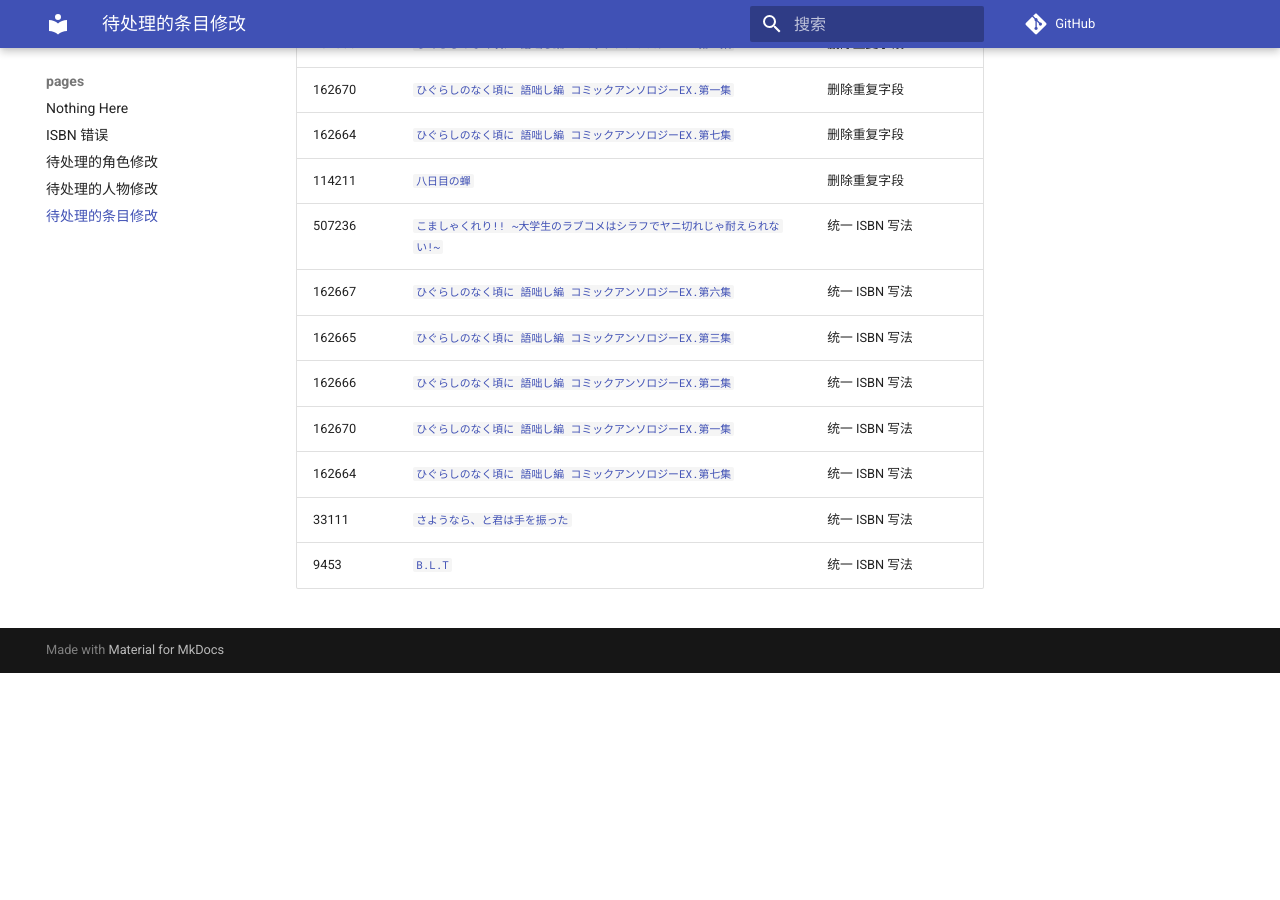
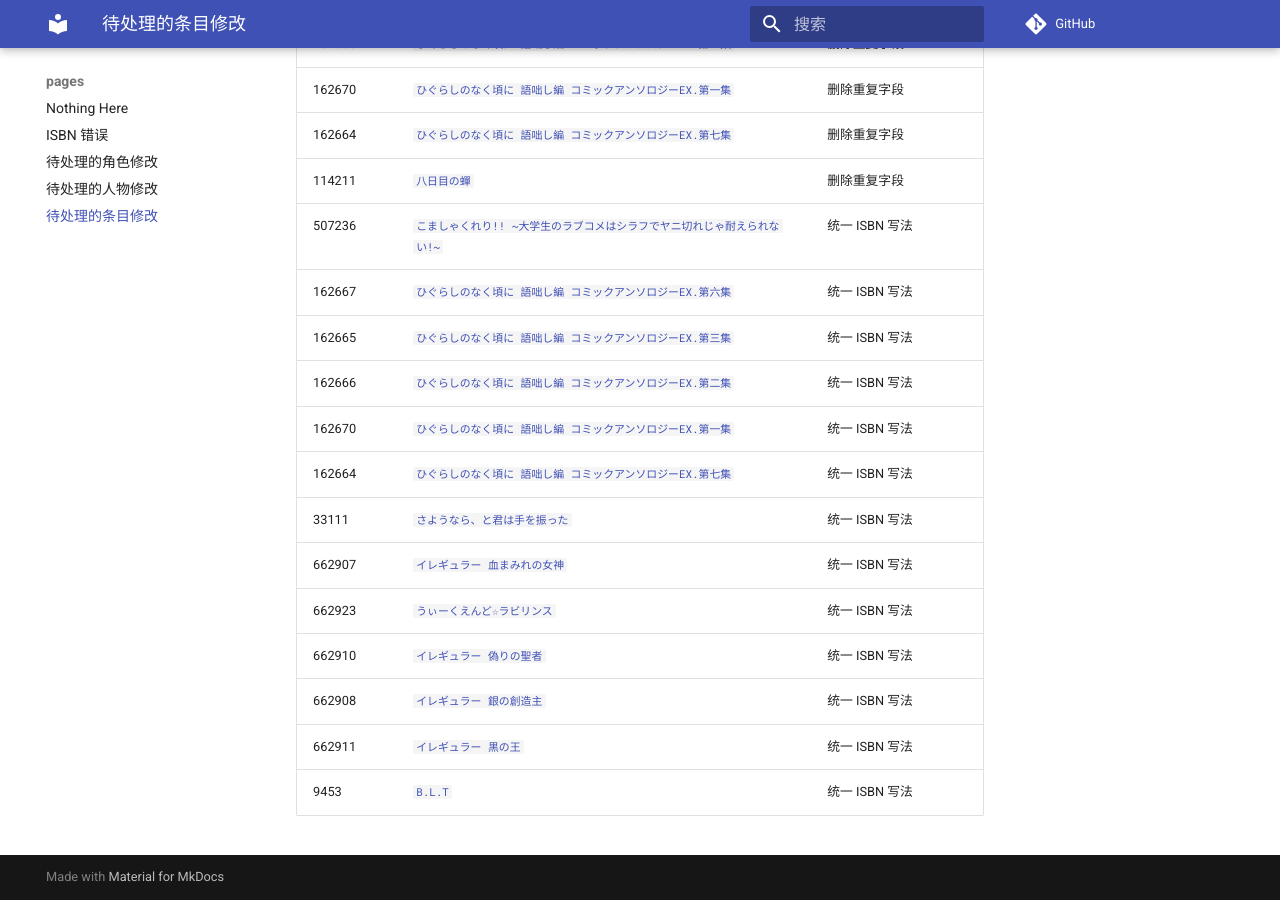
Before and after one commit to trim21/bangumi-pages, an MkDocs documentation site: the page built from docs/pending-subject-changes.md, in a window 1280 px wide and 900 px high, scrolled down 534 px. Built offline with MkDocs 1.6.1 and Material for MkDocs 9.7.7, drawn with Linux system fonts in a browser that asks for light colours; comment, search, counter and statistics services are not loaded; before the commit the page ends 1207 px from its top, so only the background shows below that.

Commit message:
update pending-changes.md

```diff
--- a/docs/pending-subject-changes.md
+++ b/docs/pending-subject-changes.md
@@ -20,4 +20,9 @@ total 17
 | 162670 | [`ひぐらしのなく頃に 語咄し編 コミックアンソロジーEX.第一集`](https://bgm.tv/subject/162670) | 统一 ISBN 写法 |
 | 162664 | [`ひぐらしのなく頃に 語咄し編 コミックアンソロジーEX.第七集`](https://bgm.tv/subject/162664) | 统一 ISBN 写法 |
 | 33111 | [`さようなら、と君は手を振った`](https://bgm.tv/subject/33111) | 统一 ISBN 写法 |
+| 662907 | [`イレギュラー 血まみれの女神`](https://bgm.tv/subject/662907) | 统一 ISBN 写法 |
+| 662923 | [`うぃーくえんど☆ラビリンス`](https://bgm.tv/subject/662923) | 统一 ISBN 写法 |
+| 662910 | [`イレギュラー 偽りの聖者`](https://bgm.tv/subject/662910) | 统一 ISBN 写法 |
+| 662908 | [`イレギュラー 銀の創造主`](https://bgm.tv/subject/662908) | 统一 ISBN 写法 |
+| 662911 | [`イレギュラー 黒の王`](https://bgm.tv/subject/662911) | 统一 ISBN 写法 |
 | 9453 | [`B.L.T`](https://bgm.tv/subject/9453) | 统一 ISBN 写法 |
```
Also changed, not shown: other parts of docs/pending-subject-changes.md (+1 -1 lines).
